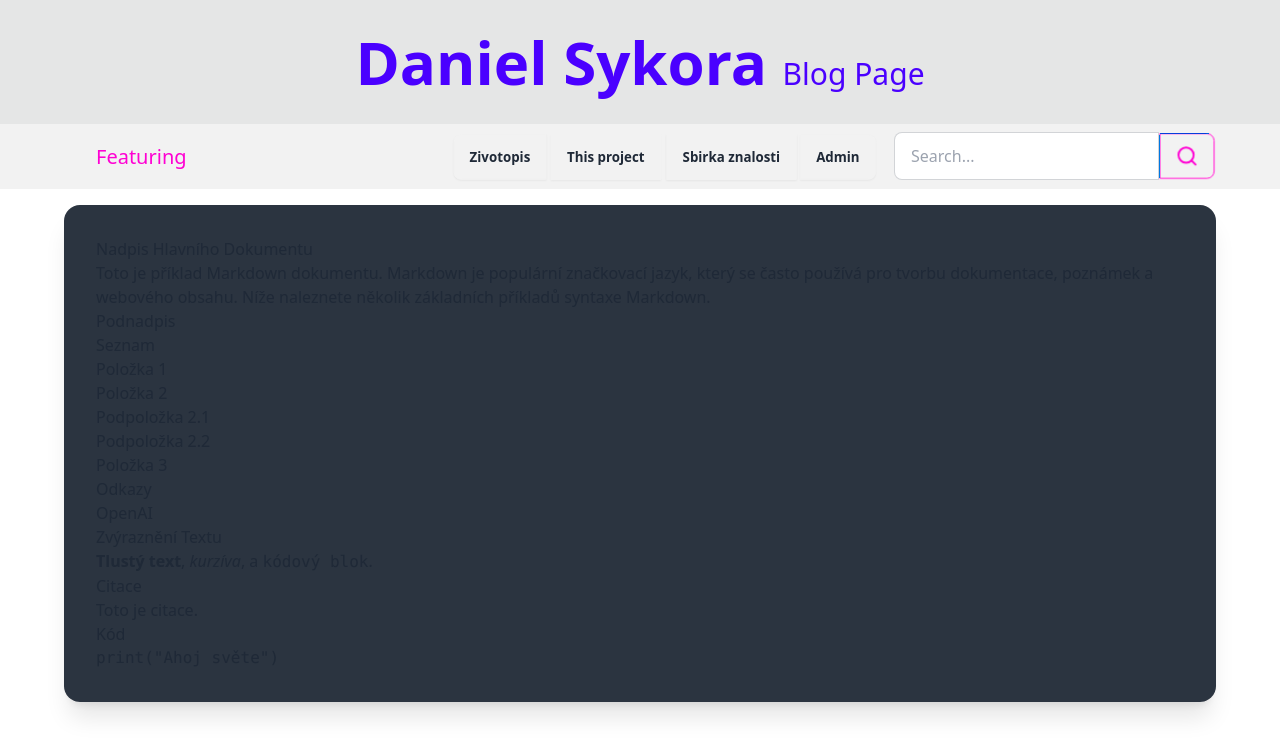
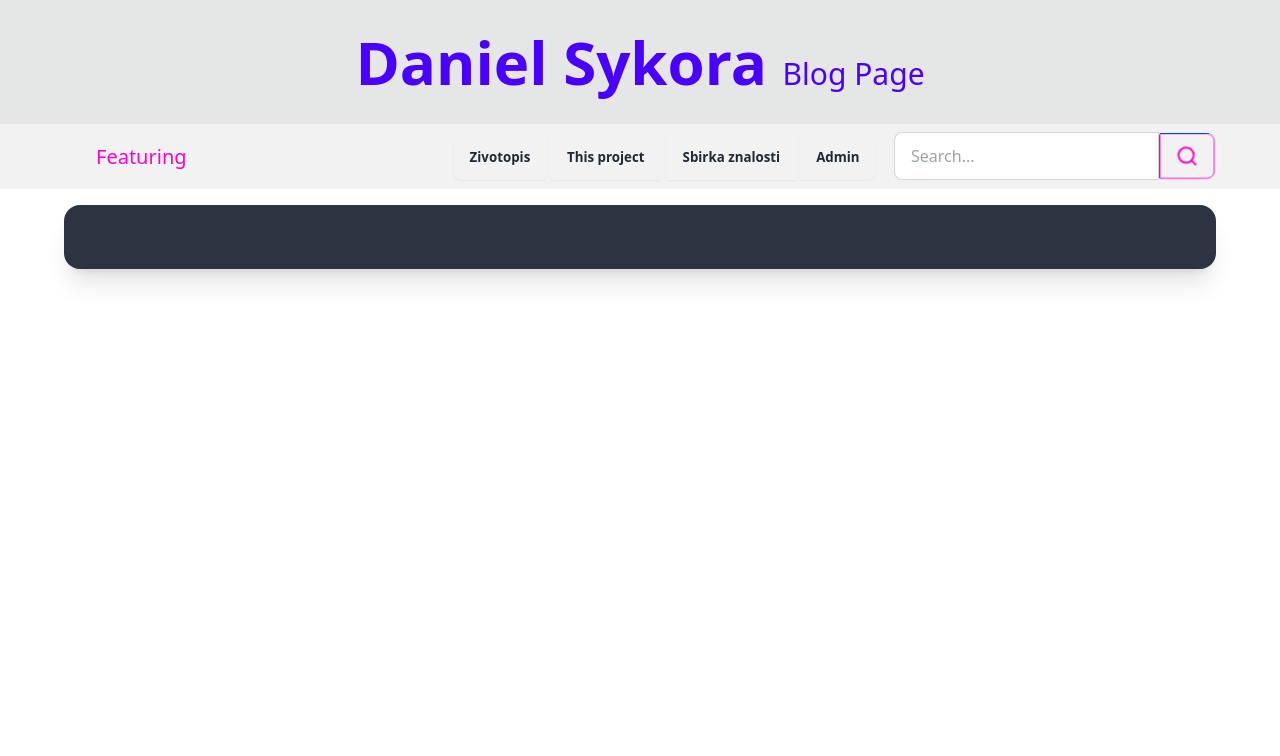
Before and after one commit to qwality/daniel-sykora.cz-web, a Vue app in the folder vue/: page / in a window 1280 px wide. Shown: the top 756 px of the page. Built offline with nearby package versions, Linux system fonts and the light colour scheme.

Commit message:
fsdgfdfgdf

```diff
--- a/vue/src/App.vue
+++ b/vue/src/App.vue
@@ -82,7 +82,7 @@
 <script>
 import { ref, onMounted } from 'vue';
 import MarkdownIt from 'markdown-it';
-import article from '@/article-1.md';
+// import article from '@/article-1.md';
 
 export default {
   name: 'App',
@@ -90,8 +90,8 @@ export default {
     const articleHtml = ref('');
 
     onMounted(() => {
-      const md = new MarkdownIt();
-      articleHtml.value = md.render(article);
+      // const md = new MarkdownIt();
+      // articleHtml.value = md.render(article);
     });
 
     return {
```
